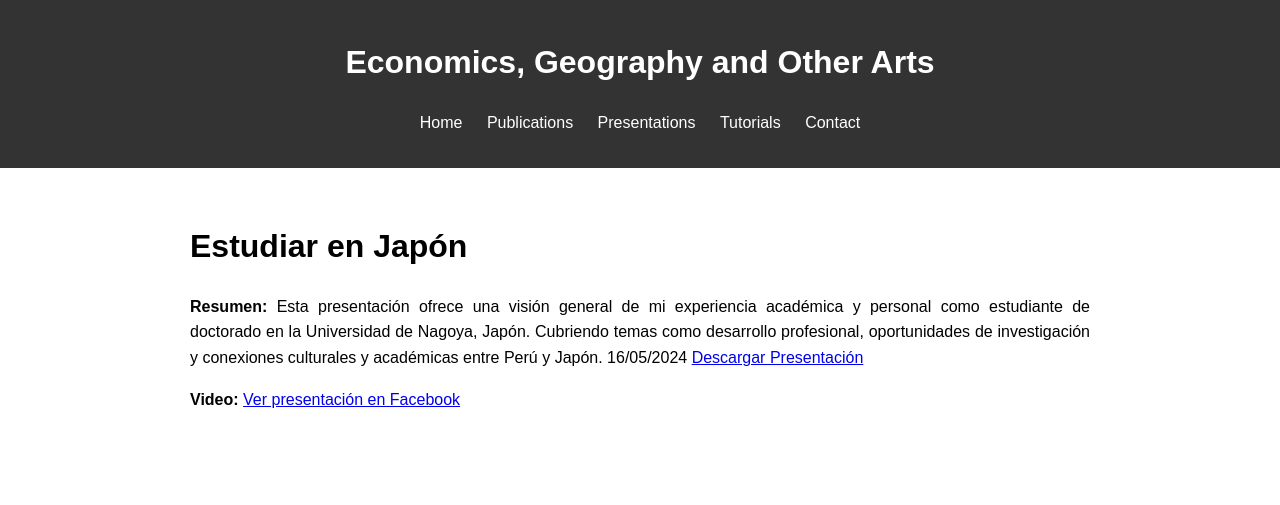
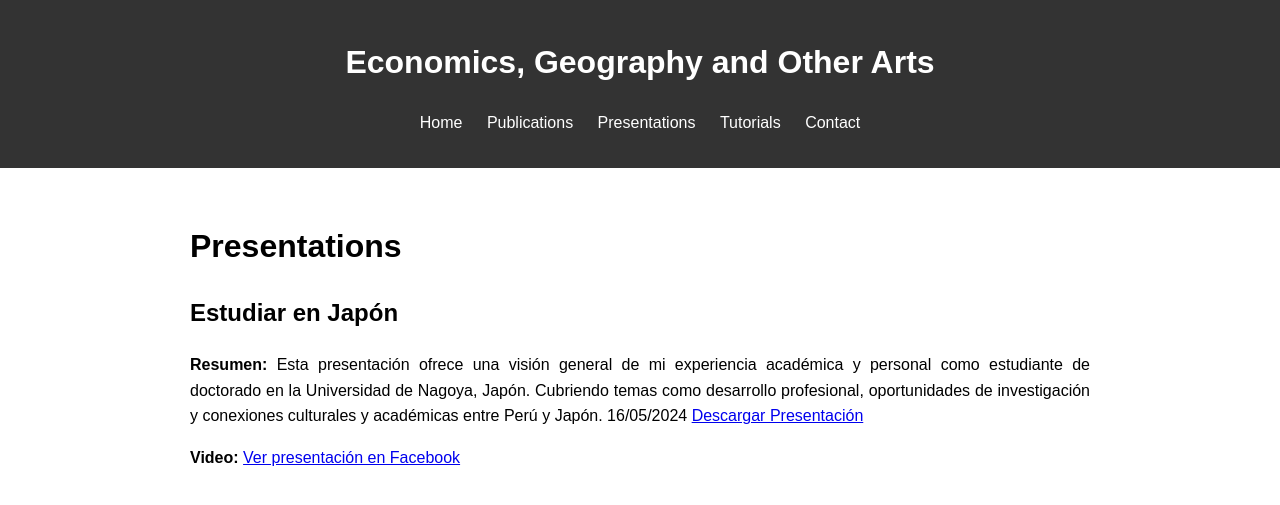
Before and after one commit to Favioleiva/favioleiva.github.io, a Jekyll site: the page built from presentations.md, in a window 1280 px wide. Shown: the top 505 px of the page. Built offline with Jekyll 4.4.1, drawn with Linux system fonts in a browser that asks for light colours; nearby versions of some CDN libraries.

Commit message:
Update presentations.md

```diff
--- a/presentations.md
+++ b/presentations.md
@@ -3,8 +3,9 @@ layout: default
 title: "Presentations"
 permalink: /presentations/
 ---
+# Presentations
 
-# Estudiar en Japón
+## Estudiar en Japón
 
 **Resumen:** Esta presentación ofrece una visión general de mi experiencia académica y personal como estudiante de doctorado en la Universidad de Nagoya, Japón. Cubriendo temas como desarrollo profesional, oportunidades de investigación y conexiones culturales y académicas entre Perú y Japón.
 16/05/2024
```
